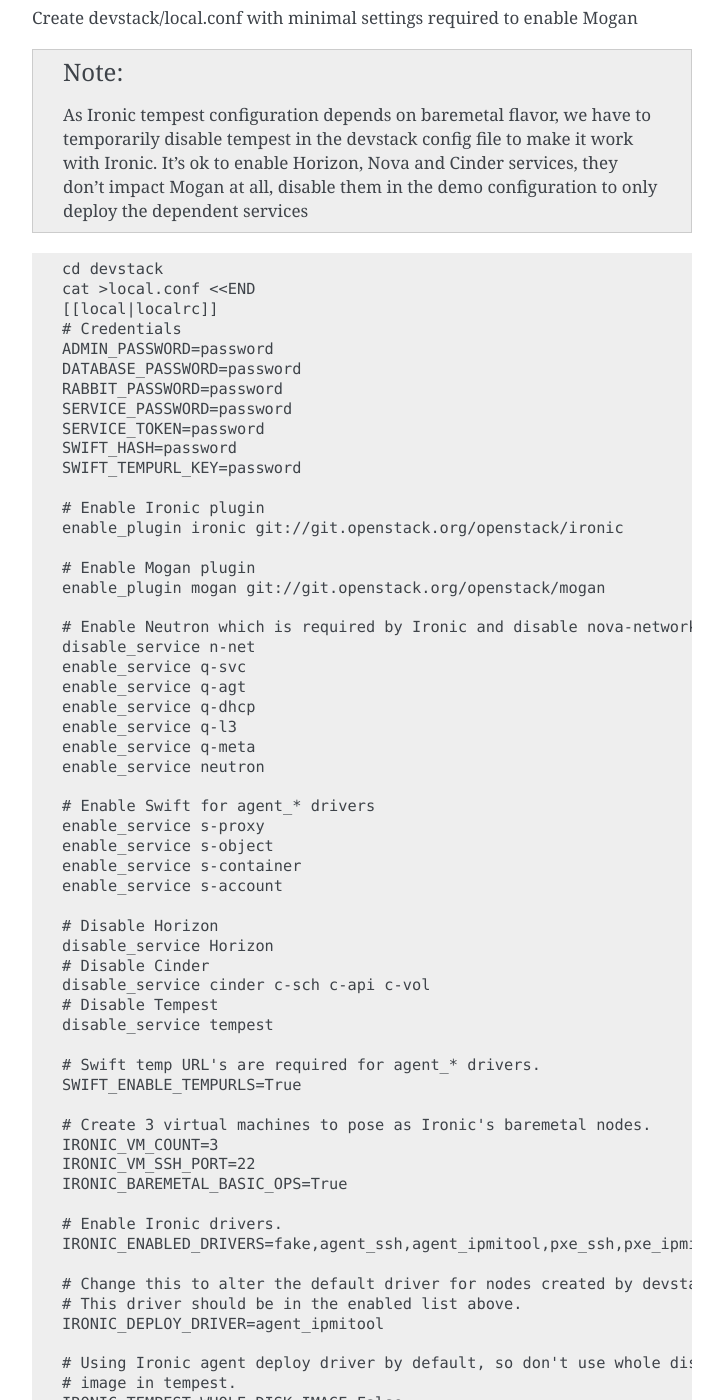
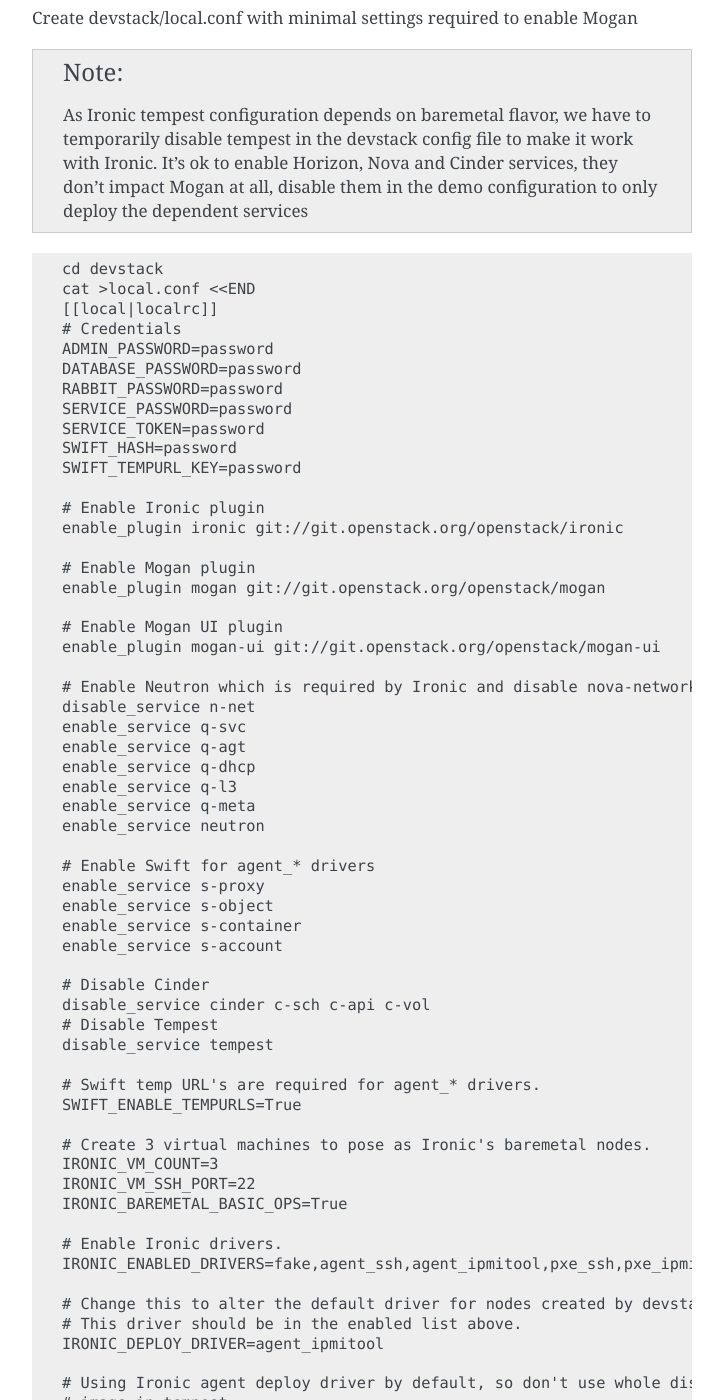
Before and after one commit to openstack-archive/mogan, a Sphinx documentation site: the page built from doc/source/dev/dev-quickstart.rst, in a window 1280 px wide and 1400 px high, scrolled down 5341 px. Shown: the whole window, without its empty margins (388-1111 px from the left). Built offline with Sphinx 7.4.7, drawn with Linux system fonts in a browser that asks for light colours; some of the changed text lies outside the part shown.

Commit message:
Update dev doc to include mogan-ui
Change-Id: I63ec82db88ae631e509df1894025f0010af23cf2

```diff
--- a/doc/source/dev/dev-quickstart.rst
+++ b/doc/source/dev/dev-quickstart.rst
@@ -269,6 +269,9 @@
     # Enable Mogan plugin
     enable_plugin mogan git://git.openstack.org/openstack/mogan
 
+    # Enable Mogan UI plugin
+    enable_plugin mogan-ui git://git.openstack.org/openstack/mogan-ui
+
     # Enable Neutron which is required by Ironic and disable nova-network.
     disable_service n-net
     enable_service q-svc
@@ -284,8 +287,6 @@
     enable_service s-container
     enable_service s-account
 
-    # Disable Horizon
-    disable_service Horizon
     # Disable Cinder
     disable_service cinder c-sch c-api c-vol
     # Disable Tempest
```
